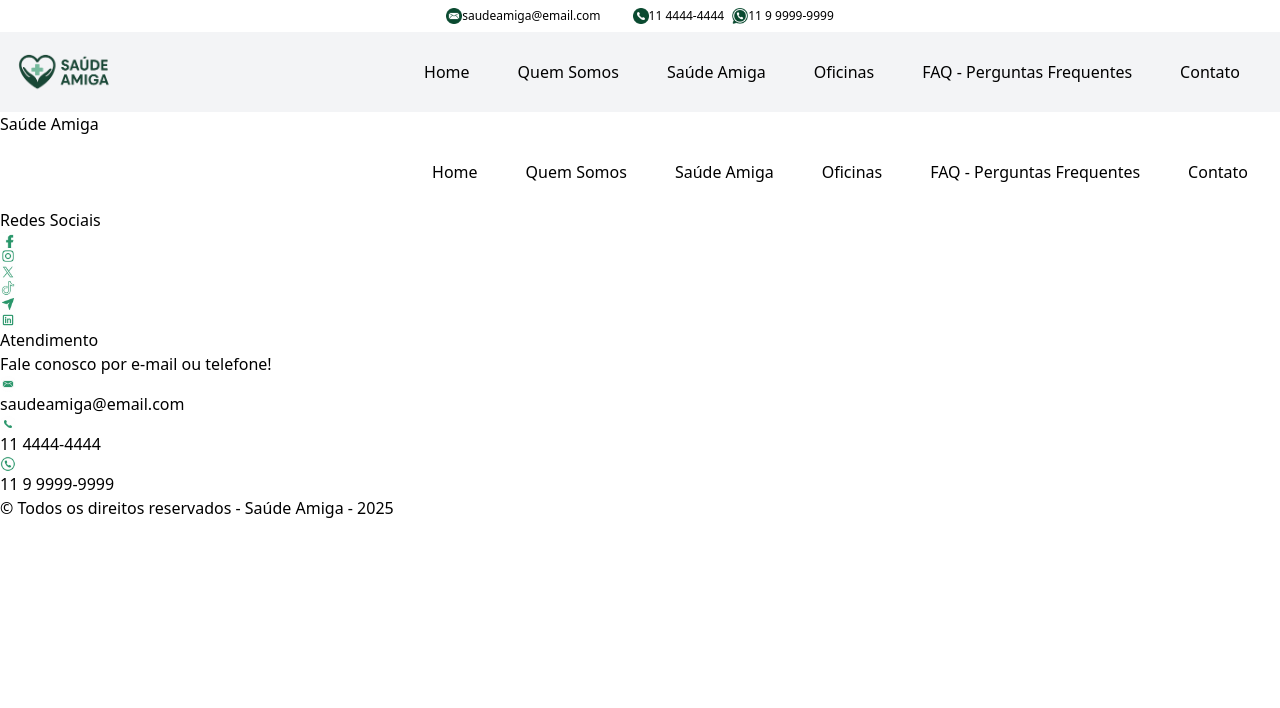
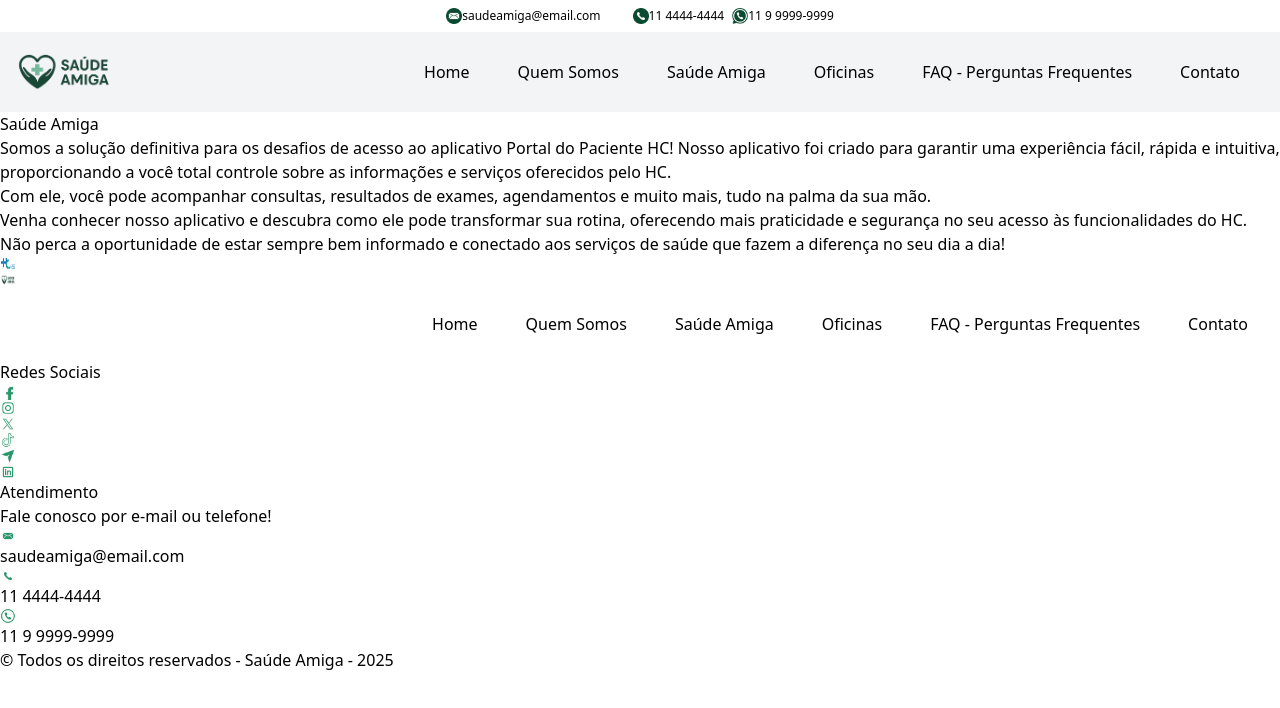
Before and after one commit to saude-amiga/react-amigo, a React (Vite) app: page /saude-amiga in a window 1280 px wide. Shown: the top 708 px of the page. Built offline with nearby package versions, Linux system fonts and the light colour scheme.

Commit message:
Criando estrutura do componente SaudeAmiga index.tsx

```diff
--- a/src/routes/SaudeAmiga/index.tsx
+++ b/src/routes/SaudeAmiga/index.tsx
@@ -1,7 +1,31 @@
-export default function SaudeAmiga(){
-    return(
-        <div>
-            <p>Saúde Amiga</p>
-        </div>
+import hdc from '../../img/hdc.png'
+import logo from '../../img/logo-saude-amiga.png'
+
+export default function SaudeAmiga() {
+    return (
+        <main>
+            <section id="saude-amiga">
+                <div>
+                    <h1>Saúde Amiga</h1>
+
+                    <p>
+                        Somos a solução definitiva para os desafios de acesso ao aplicativo Portal do Paciente HC! Nosso aplicativo foi criado para garantir uma experiência fácil, rápida e intuitiva, proporcionando a você total controle sobre as informações e serviços oferecidos pelo HC.
+                    </p>
+                    <p>
+                        Com ele, você pode acompanhar consultas, resultados de exames, agendamentos e muito mais, tudo na palma da sua mão.
+                    </p>
+                    <p>
+                        Venha conhecer nosso aplicativo e descubra como ele pode transformar sua rotina, oferecendo mais praticidade e segurança no seu acesso às funcionalidades do HC.
+                    </p>
+                    <p>
+                        Não perca a oportunidade de estar sempre bem informado e conectado aos serviços de saúde que fazem a diferença no seu dia a dia!
+                    </p>
+
+                    <img src={hdc} alt="Logotipo do Hospital das Clínicas da Faculdade de Medicina da USP (HCFMUSP), com um símbolo em forma de cruz azul e a letra C estilizada em verde ao lado do nome da instituição." />
+                    <img src={logo} alt="Logotipo do Saúde Amiga com desenho de duas mãos formando um coração ao redor de uma cruz médica verde, acompanhado do texto 'Saúde Amiga' em letras maiúsculas." />
+                </div>
+            </section>
+        </main>
+
     )
 }
```
